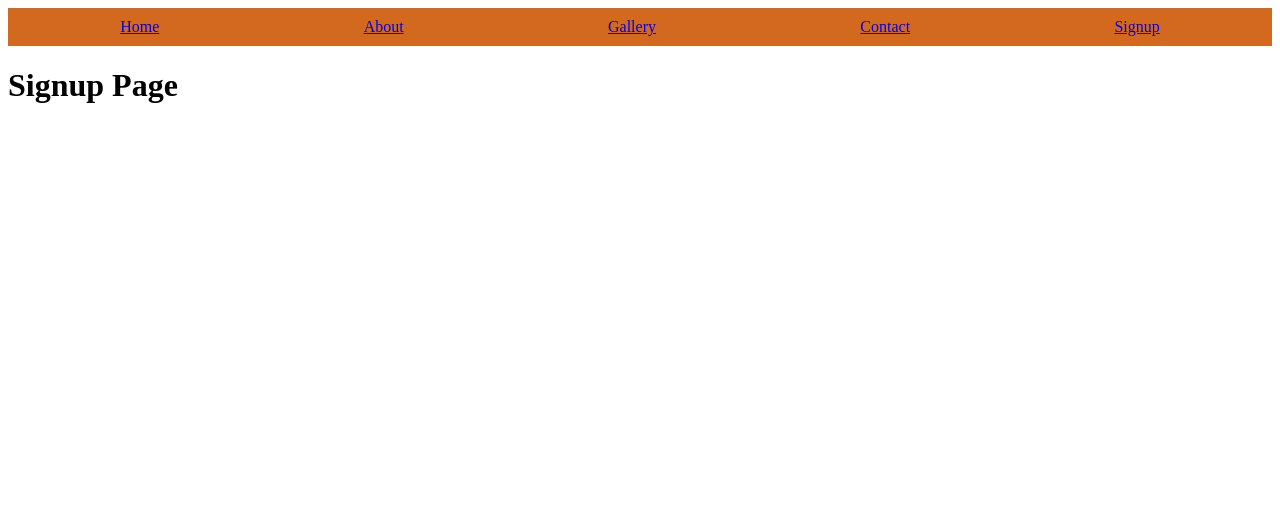
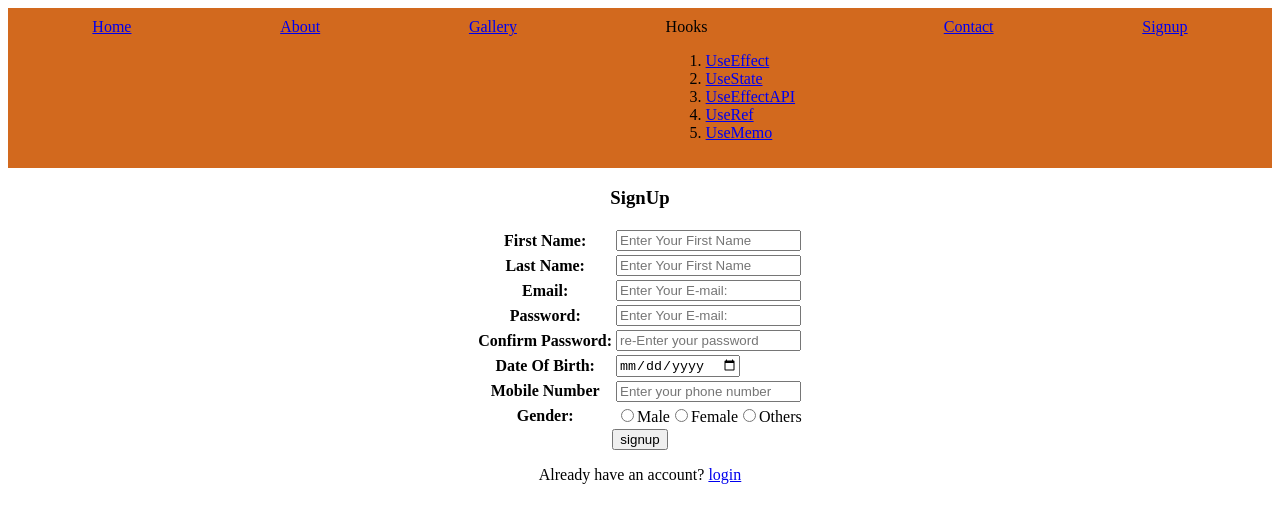
Before and after one commit to praveen-srinivas-001/SJIT2025MERN, a React (Vite) app in the folder project-v1.0/: page /signup in a window 1280 px wide. Shown: the top 522 px of the page. Built offline with nearby package versions, Linux system fonts and the light colour scheme.

Commit message:
Day-10:  FN Intermediate React Continuation And Hooks(useEffect with API,useRef) Completed (20.02.2025 FN)

```diff
--- a/project-v1.0/src/components/FunctionalComponent/About.jsx
+++ b/project-v1.0/src/components/FunctionalComponent/About.jsx
@@ -2,20 +2,9 @@
 import { useState } from "react";
 
 const About = () => {
-  var initial = 0;
-  var [num, setNum] = useState(initial);
-
-  function handleDecreament(){
-      setNum(num-1);
-  }
-
   return (
     <div>
       <h1>About</h1>
-      <p>initial value of state: {initial}</p>
-      <button onClick={handleDecreament}>-</button>
-      <h3>Updating State: {num}</h3>
-      <button onClick={() => setNum(num + 1)}>+</button>
     </div>
   );
 };
--- a/project-v1.0/src/components/FunctionalComponent/UseEffects.jsx
+++ b/project-v1.0/src/components/FunctionalComponent/Hooks/UseEffects.jsx
@@ -14,9 +14,11 @@ const UseEffect = () => {
       <h1>This is use Effect Example</h1>
       Type your text :{" "}
       <input
-      type="text"
-      value={text}
-      onChange={(event) => setText(event.target.value)} />
+        type="text"
+        value={text}
+        onChange={(event) => setText(event.target.value)}
+      />
+      <h2>the typed text is: {text}</h2>
     </section>
   );
 };
--- a/project-v1.0/src/components/FunctionalComponent/Navbar.jsx
+++ b/project-v1.0/src/components/FunctionalComponent/Navbar.jsx
@@ -1,23 +1,49 @@
-import { Link } from 'react-router-dom'
-import '../css/Navbar.css'
+import { Link } from "react-router-dom";
+import "../css/Navbar.css";
 const Navbar = () => {
-    return(
+  return (
     <header>
       <nav>
-                {/* <li>home</li> */}
-                <li><Link to='/'>Home</Link></li>
-                <li><Link to='/about'>About</Link></li>
-                <li><Link to='/gallery'>Gallery</Link></li>
-                {/* <span>
+        <li>
+          <Link to="/">Home</Link>
+        </li>
+        <li>
+          <Link to="/about">About</Link>
+        </li>
+        <li>
+          <Link to="/gallery">Gallery</Link>
+        </li>
+
+        <div>
+          <li>Hooks</li>
           <ol>
-                        <li></li>
+            <li>
+              <Link to="/use-effect">UseEffect</Link>
+            </li>
+            <li>
+              <Link to="/use-state">UseState</Link>
+            </li>
+            <li>
+              <Link to="/use-effect-api">UseEffectAPI</Link>
+            </li>
+            <li>
+              <Link to="/use-ref">UseRef</Link>
+            </li>
+            <li>
+              <Link to="/use-memo">UseMemo</Link>
+            </li>
           </ol>
-                </span> */}
-                <li><Link to='/contact'>Contact</Link></li>
-                <li><Link to='/signup'>Signup</Link></li>
+        </div>
+
+        <li>
+          <Link to="/contact">Contact</Link>
+        </li>
+        <li>
+          <Link to="/signup">Signup</Link>
+        </li>
       </nav>
     </header>
-    )
-}
+  );
+};
 
 export default Navbar;
--- a/project-v1.0/src/components/FunctionalComponent/Signup.jsx
+++ b/project-v1.0/src/components/FunctionalComponent/Signup.jsx
@@ -1,8 +1,93 @@
+import Home from "./Home";
 
 const Signup = () => {
-    return (
-        <h1>Signup Page</h1>
-    )
-}
+  return (
+    <center>
+      <h3>SignUp</h3>
+      <form action={Home}>
+        <table>
+          <tr>
+            <th>
+              <label for="FirstName">First Name:</label>
+            </th>
+            <td>
+              <input type="text" placeholder="Enter Your First Name" required />
+            </td>
+          </tr>
+          <tr>
+            <th>
+              <label for="LastName">Last Name:</label>
+            </th>
+            <td>
+              <input type="text" placeholder="Enter Your First Name" />
+            </td>
+          </tr>
+          <tr>
+            <th>
+              <label for="email">Email:</label>
+            </th>
+            <td>
+              <input
+                type="email"
+                placeholder="Enter Your E-mail:"
+                // value="@gmail.com"
+              />
+            </td>
+          </tr>
+          <tr>
+            <th>
+              <label for="password">Password:</label>
+            </th>
+            <td>
+              <input type="password" placeholder="Enter Your E-mail:" />
+            </td>
+          </tr>
+          <tr>
+            <th>
+              <label for="cnfPassword">Confirm Password: </label>
+            </th>
+            <td>
+              <input type="password" placeholder="re-Enter your password" />
+            </td>
+          </tr>
+          <tr>
+            <th>
+              <label for="dob">Date Of Birth: </label>
+            </th>
+            <td>
+              <input type="date" name="" id="" />
+            </td>
+          </tr>
+          <tr>
+            <th>
+              <label for="Phone">Mobile Number</label>
+            </th>
+            <td>
+              <input type="text" placeholder="Enter your phone number" />
+            </td>
+          </tr>
+          <tr>
+            <th>
+              <label for="gender">Gender: </label>
+            </th>
+            <td>
+              <input type="radio" name="gender" />
+              Male
+              <input type="radio" name="gender" />
+              Female
+              <input type="radio" name="gender" />
+              Others
+            </td>
+          </tr>
+        </table>
+        <button>signup</button>
+
+        <p>
+          Already have an account? <a href="login.html">login</a>
+        </p>
+      </form>
+    </center>
+  );
+};
 
 export default Signup;
```
Also changed, not shown: project-v1.0/src/components/FunctionalComponent/Hooks/UseEffectAPI.jsx (added, +31 -0 lines), project-v1.0/src/components/FunctionalComponent/Hooks/UseMemo.jsx (added, +32 -0 lines), project-v1.0/src/components/FunctionalComponent/Hooks/UseRef.jsx (added, +24 -0 lines), project-v1.0/src/components/FunctionalComponent/Hooks/UseState.jsx (added, +18 -0 lines). Lines whose indentation alone changed are shown as unchanged.
